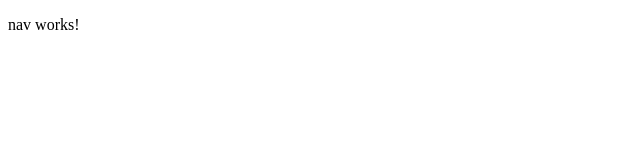
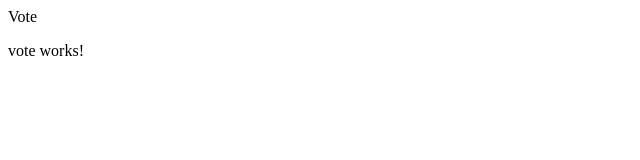
Before and after one commit to slovb/agree, an Angular app in the folder frontend/: page /vote in a window 1280 px wide. Before the commit this address led to /. Shown: the top 160 px of the page, without its empty margins (0-640 px from the left). Built offline with nearby package versions, Linux system fonts and the light colour scheme.

Commit message:
nav setup

```diff
--- a/frontend/src/app/app.routes.ts
+++ b/frontend/src/app/app.routes.ts
@@ -1,3 +1,11 @@
 import { Routes } from '@angular/router';
+import { PageNotFoundComponent } from './page-not-found/page-not-found.component';
+import { ResultComponent } from './result/result.component';
+import { VoteComponent } from './vote/vote.component';
 
-export const routes: Routes = [];
+export const routes: Routes = [
+  { path: 'vote', component: VoteComponent },
+  { path: 'result', component: ResultComponent },
+  { path: '', redirectTo: '/vote', pathMatch: 'full' },
+  { path: '**', component: PageNotFoundComponent },
+];
--- a/frontend/src/app/nav/nav.component.html
+++ b/frontend/src/app/nav/nav.component.html
@@ -1 +1,10 @@
-<p>nav works!</p>
+<nav>
+  <a routerLink="/vote" routerLinkActive="active" ariaCurrentWhenActive="page"
+    >Vote</a
+  >
+  <a
+    routerLink="/result"
+    routerLinkActive="active"
+    ariaCurrentWhenActive="page"
+  ></a>
+</nav>
--- /dev/null
+++ b/frontend/src/app/page-not-found/page-not-found.component.html
@@ -0,0 +1 @@
+<h1>404</h1>
```
Also changed, not shown: frontend/src/app/app.component.ts (+8 -1 lines), frontend/src/app/page-not-found/page-not-found.component.ts (added, +10 -0 lines), frontend/src/app/page-not-found/page-not-found.component.scss (added), 1 other file (tests, documents, lock files or other folders).
